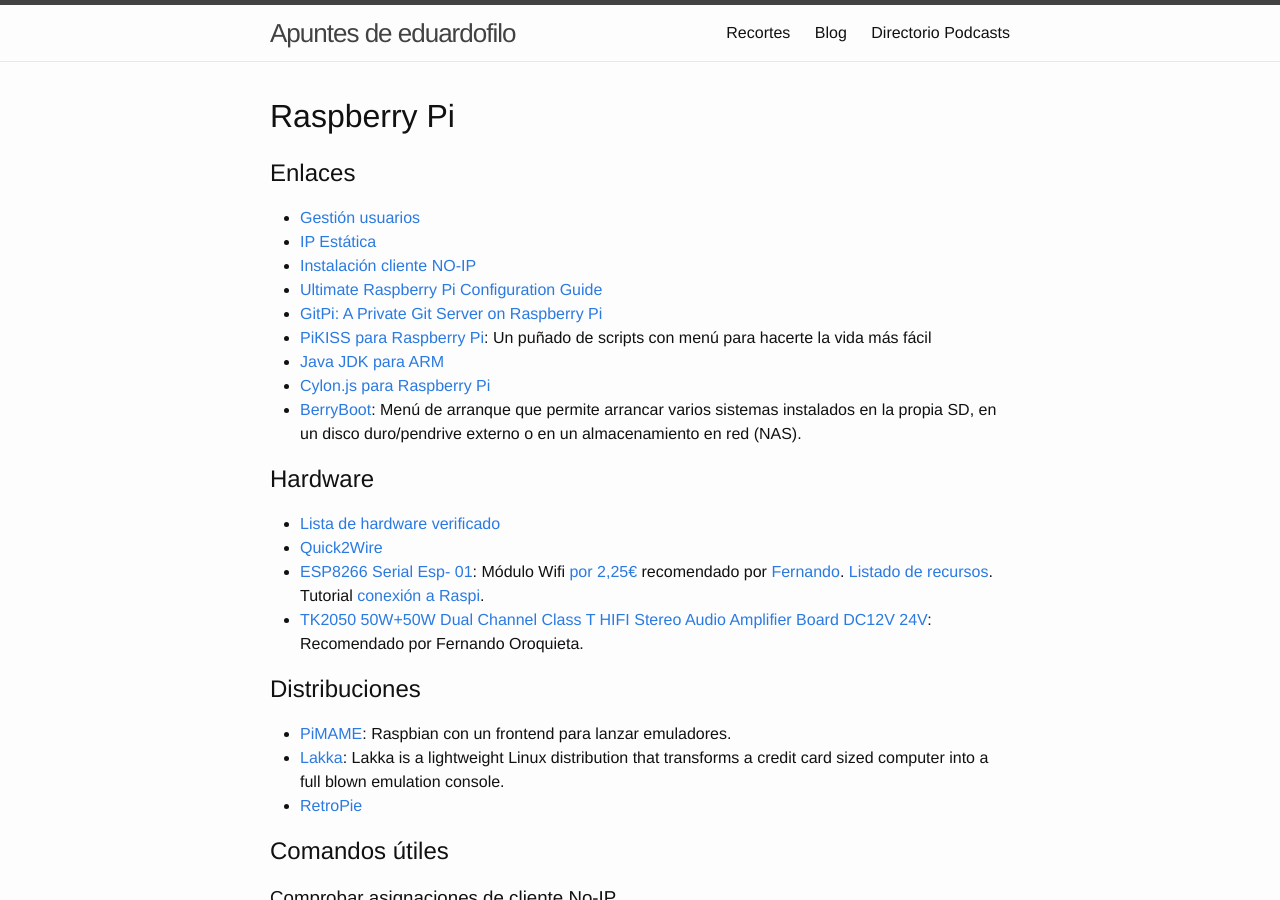
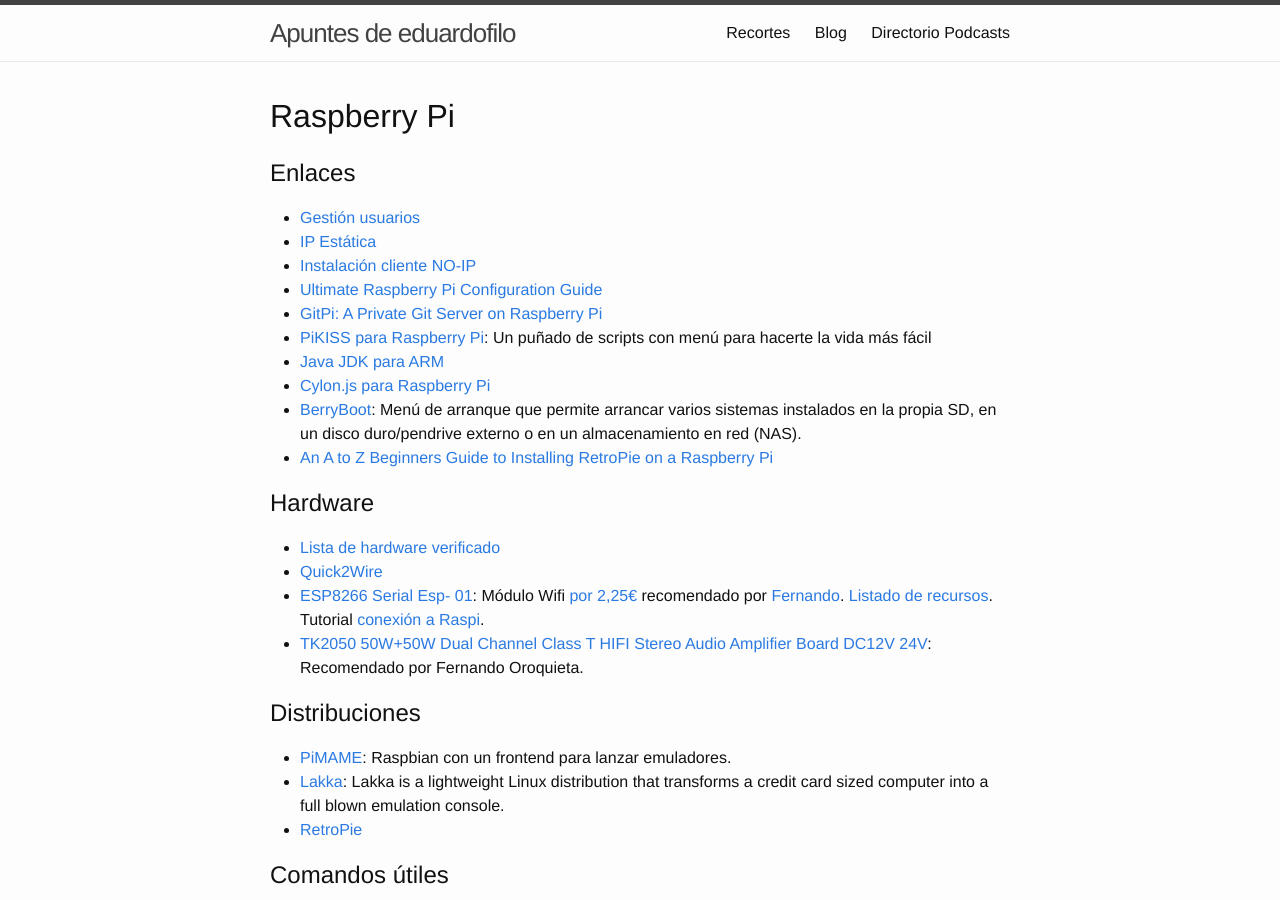
Before and after one commit to eduardofilo/eduardofilo.jekyll, a Jekyll site: the page built from sistemas/raspi.md, in a window 1280 px wide and 900 px high. Built offline with Jekyll 4.4.1, drawn with Linux system fonts in a browser that asks for light colours; Markdown is read by kramdown in place of the engine named in the settings.

Commit message:
Enlace Raspi.

```diff
--- a/sistemas/raspi.md
+++ b/sistemas/raspi.md
@@ -16,6 +16,7 @@
 * [Java JDK para ARM](http://www.oracle.com/technetwork/java/javase/downloads/jdk8-arm-downloads-2187472.html)
 * [Cylon.js para Raspberry Pi](http://cylonjs.com/documentation/platforms/raspberry-pi/)
 * [BerryBoot](http://www.berryterminal.com/doku.php/berryboot): Menú de arranque que permite arrancar varios sistemas instalados en la propia SD, en un disco duro/pendrive externo o en un almacenamiento en red (NAS).
+* [An A to Z Beginners Guide to Installing RetroPie on a Raspberry Pi](http://supernintendopi.wordpress.com/)
 
 ## Hardware
 
```
Also changed, not shown: _posts/2014-12-21-jekyll.md (+3 -0 lines).
